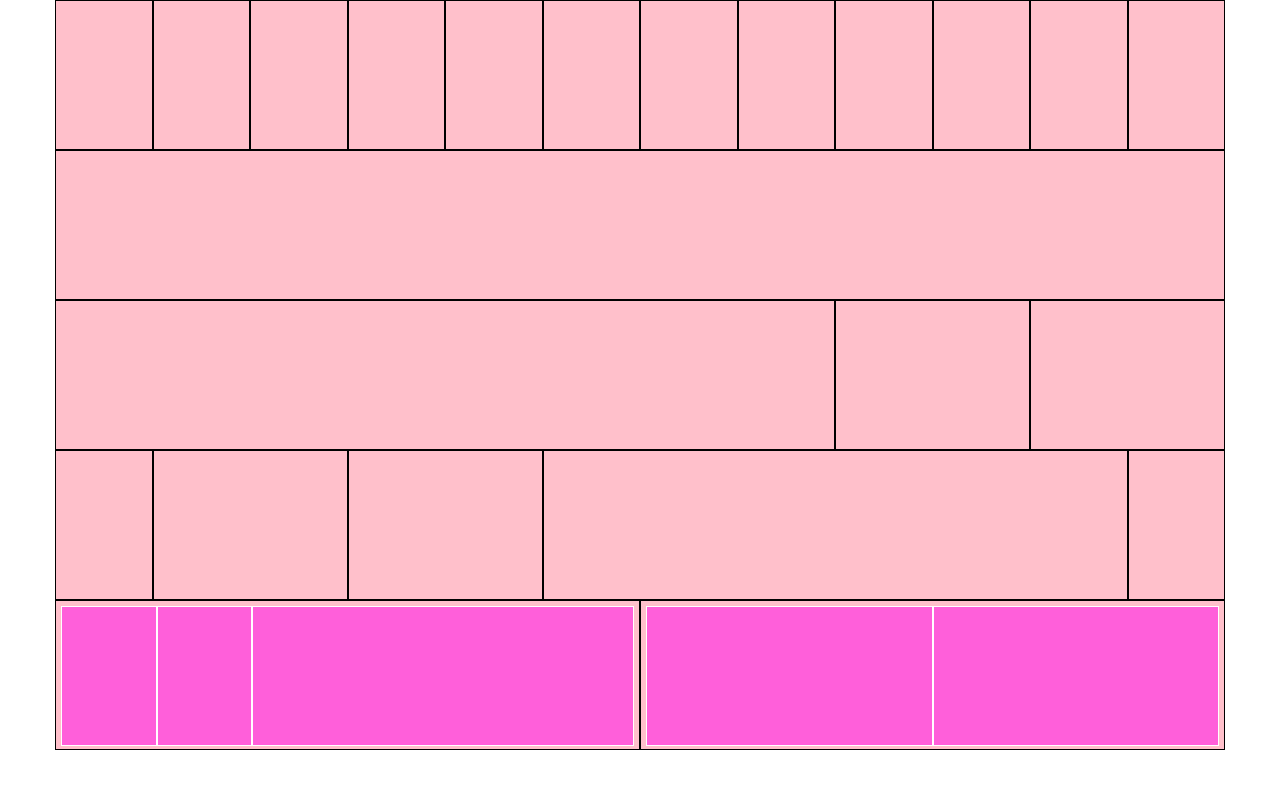
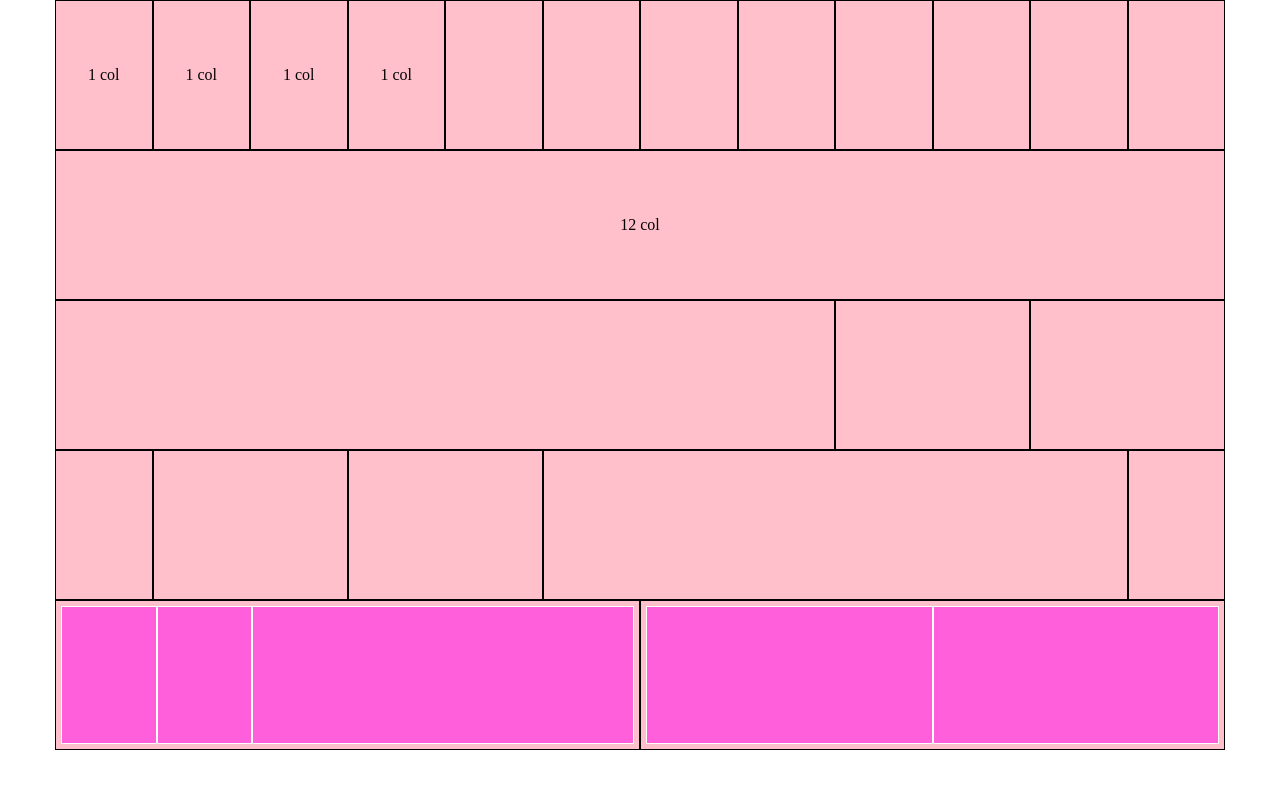
Before and after one commit to marzucoalessandro/html-css-12bool, a plain HTML site: page index.html in a window 1280 px wide. Drawn offline with Linux system fonts and the light colour scheme.

Commit message:
correzione h della classe nest e dich. di <p>

```diff
--- a/css/12bool.css
+++ b/css/12bool.css
@@ -7,7 +7,7 @@ body [class*="col-"] {
 }
 
 body [class*="nest-"] {
-  height: 140px;
+  height: 100%;
   background-color: #ff5fda;
   border: 1px solid white;
 }
--- a/css/style.css
+++ b/css/style.css
@@ -0,0 +1,10 @@
+p {
+  position: absolute;
+  left: 50%;
+  top: 50%;
+  transform: translate(-50%, -50%);
+}
+
+[class*="col-"], [class*="nest-"] {
+  position: relative;
+}
--- a/index.html
+++ b/index.html
@@ -13,10 +13,21 @@
     <!-- prima row del layout -->
     <div class="container">
 
-      <div class="col-1"></div>
-      <div class="col-1"></div>
-      <div class="col-1"></div>
-      <div class="col-1"></div>
+      <div class="col-1">
+        <p>1 col</p>
+      </div>
+
+      <div class="col-1">
+        <p>1 col</p>
+      </div>
+
+      <div class="col-1">
+        <p>1 col</p>
+      </div>
+
+      <div class="col-1">
+        <p>1 col</p>
+      </div>
       <div class="col-1"></div>
       <div class="col-1"></div>
       <div class="col-1"></div>
@@ -33,7 +44,7 @@
     <div class="container">
 
       <div class="col-12">
-
+        <p>12 col</p>
       </div>
 
     </div>
```
